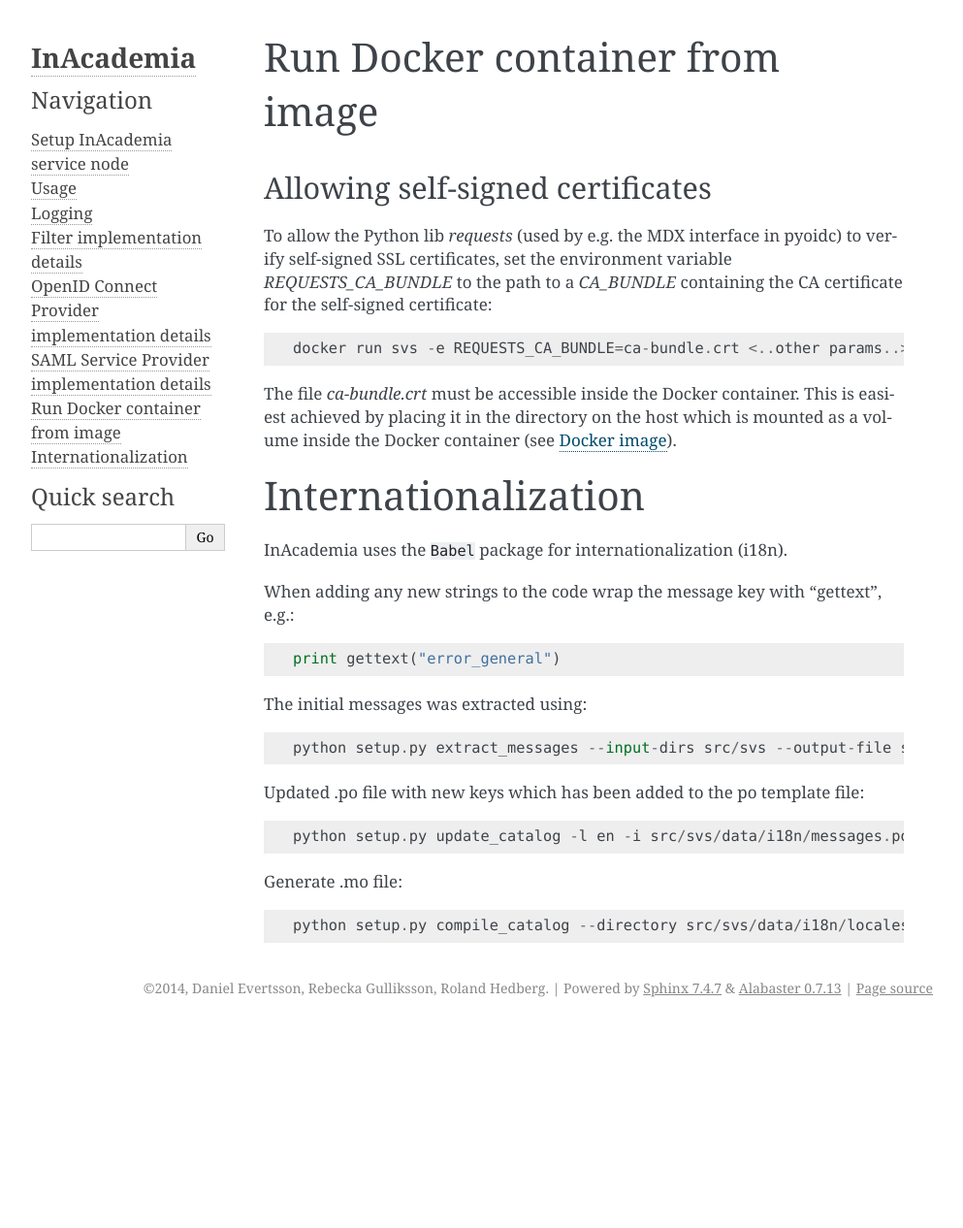
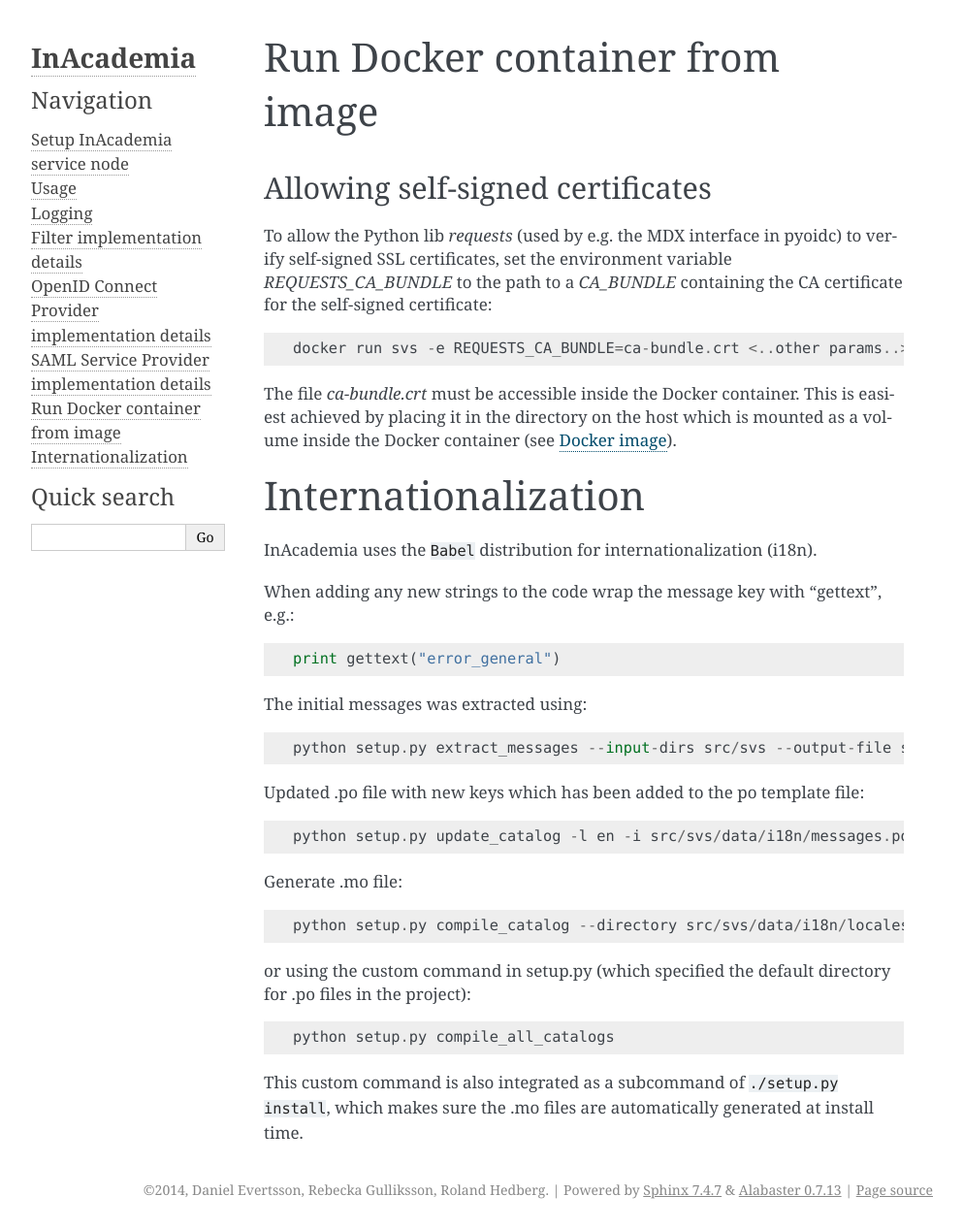
Before and after one commit to saxtouri/svs, a Sphinx documentation site: the page built from doc/developer/dev.rst, in a window 1280 px wide. Shown: the whole page at 97% size, without its empty margins (148-1141 px from the left). Built offline with Sphinx 7.4.7, drawn with Linux system fonts in a browser that asks for light colours; before the commit the page ends 1058 px from its top, so only the background shows below that.

Commit message:
Added documentation of automatic i18n build (*.po -> *.mo) at install time.

```diff
--- a/doc/developer/dev.rst
+++ b/doc/developer/dev.rst
@@ -16,7 +16,7 @@ directory on the host which is mounted as a volume inside the Docker container (
 Internationalization
 ####################
 
-InAcademia uses the ``Babel`` package for internationalization (i18n).
+InAcademia uses the ``Babel`` distribution for internationalization (i18n).
 
 
 When adding any new strings to the code wrap the message key with "gettext", e.g.::
@@ -34,3 +34,10 @@ Updated .po file with new keys which has been added to the po template file::
 Generate .mo file::
 
     python setup.py compile_catalog --directory src/svs/data/i18n/locales/ --locale en
+
+or using the custom command in setup.py (which specified the default directory for .po files in the project)::
+
+    python setup.py compile_all_catalogs
+
+This custom command is also integrated as a subcommand of ``./setup.py install``, which makes sure the .mo files are
+automatically generated at install time.
```
